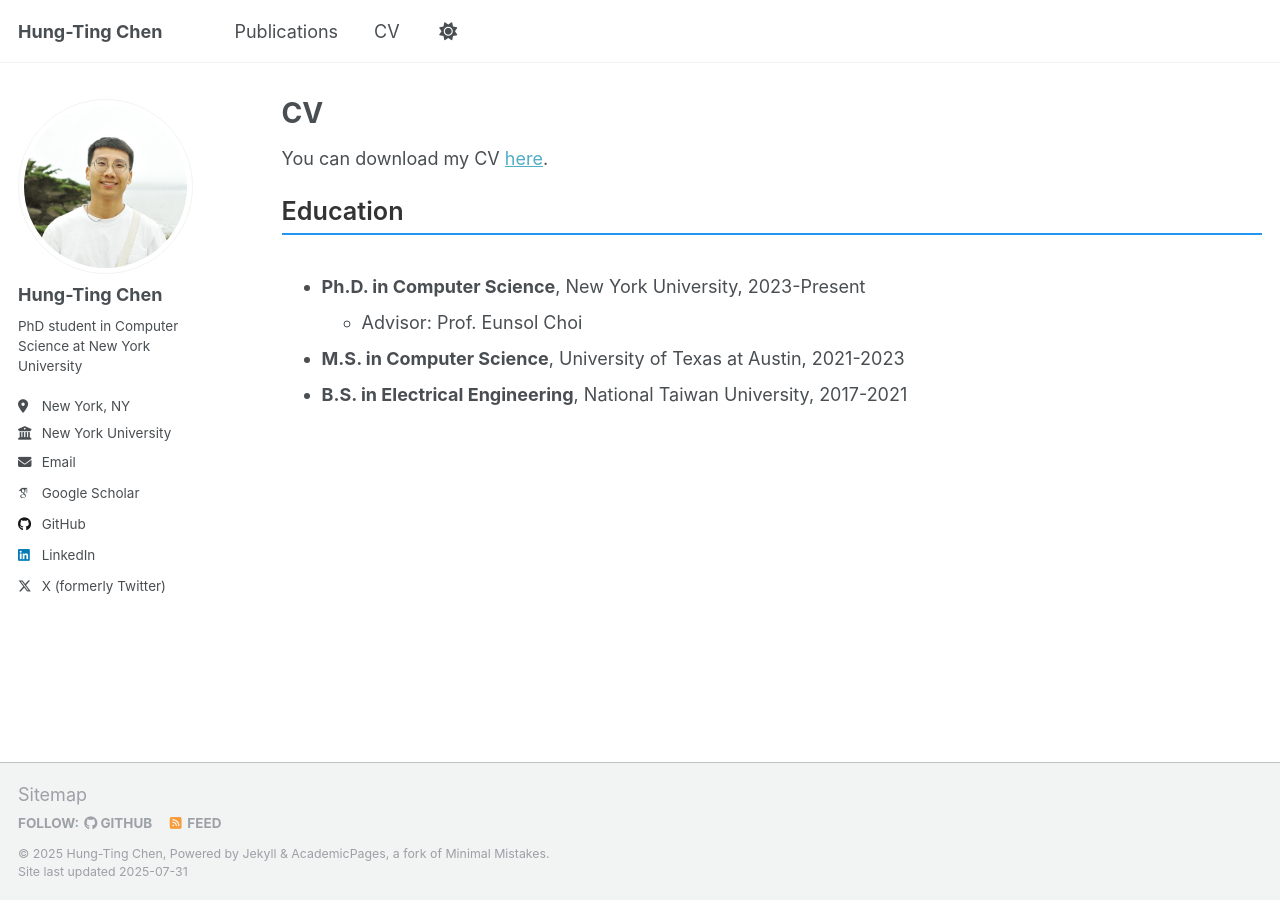
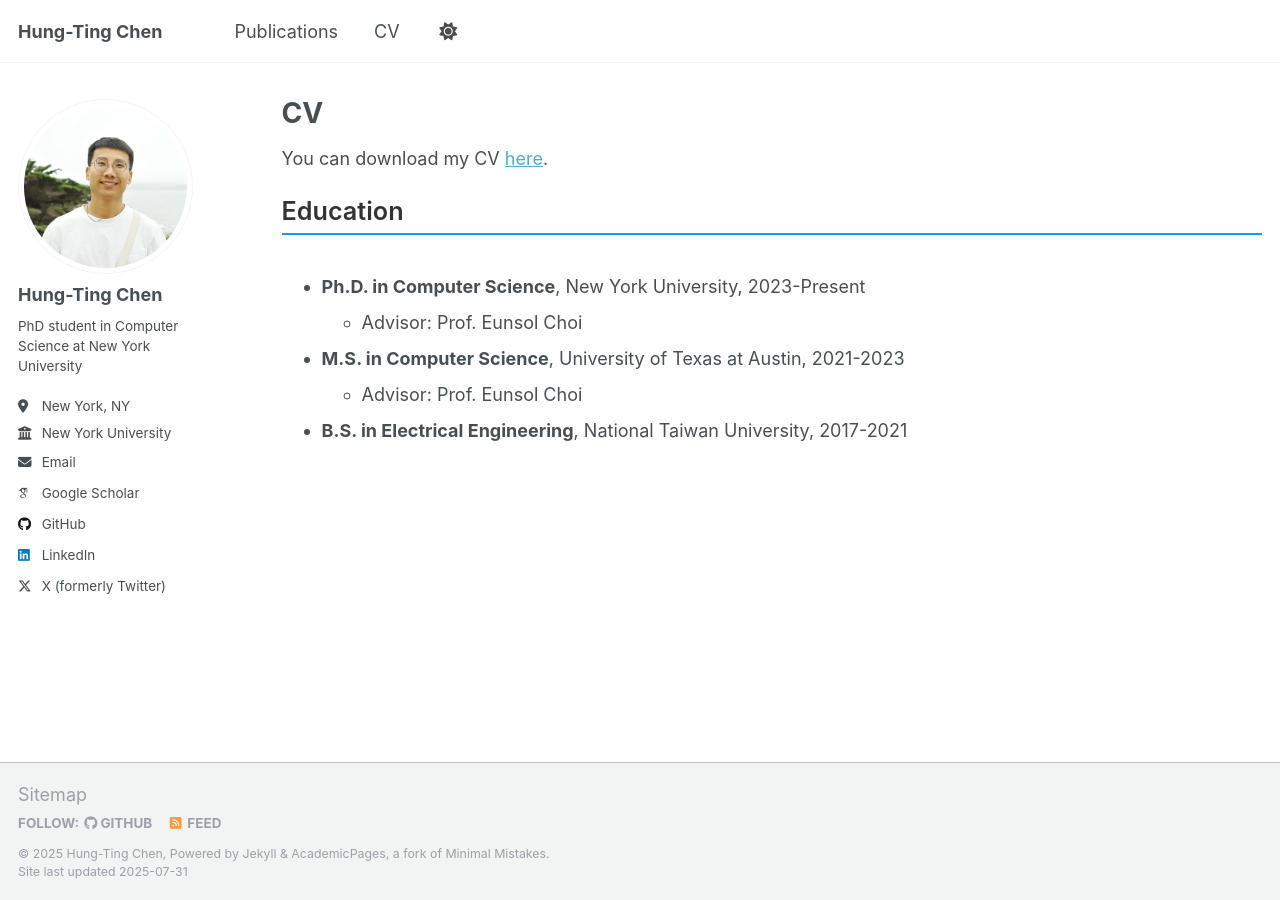
Before and after one commit to timchen0618/timchen0618.github.io, a Jekyll site: the page built from _pages/cv.md, in a window 1280 px wide. Built offline with Jekyll 4.4.1, drawn with Linux system fonts in a browser that asks for light colours; some web fonts are replaced; a script that is not in the unit is left out.

```diff
--- a/_pages/cv.md
+++ b/_pages/cv.md
@@ -16,4 +16,5 @@
 * **Ph.D. in Computer Science**, New York University, 2023-Present
   * Advisor: Prof. Eunsol Choi
 * **M.S. in Computer Science**, University of Texas at Austin, 2021-2023
+  * Advisor: Prof. Eunsol Choi
 * **B.S. in Electrical Engineering**, National Taiwan University, 2017-2021
```
